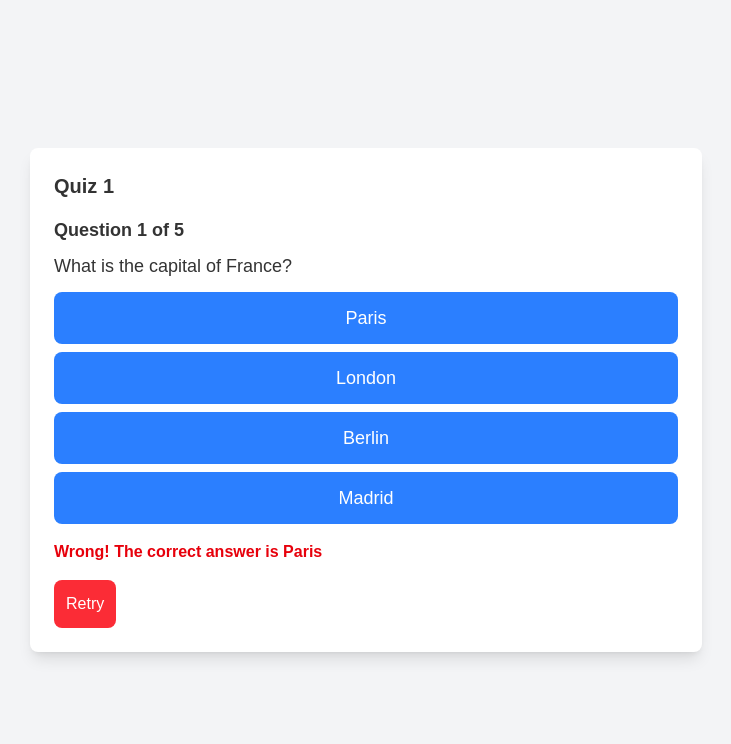
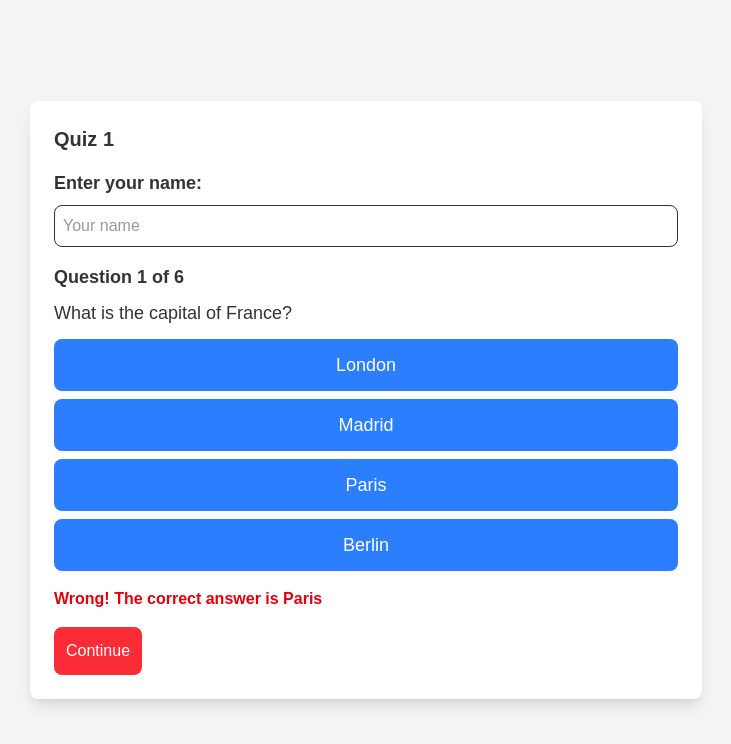
Before and after one commit to Eunike341/quiz-app, a React (Vite) app: page / in a window 1280 px wide. Both pictures are taken after a click on the button "London". Shown: the top 744 px of the page, without its empty margins (274-1005 px from the left). Built offline with nearby package versions, Linux system fonts and the light colour scheme.

Commit message:
add name and score

```diff
--- a/src/QuizApp.tsx
+++ b/src/QuizApp.tsx
@@ -1,4 +1,4 @@
-import { useState, useEffect } from "react";
+import { useState, useEffect, useMemo } from "react";
 import quizzes from "./data";
 
 // Define the Quiz Question type
@@ -8,37 +8,67 @@ interface QuizQuestion {
   answer: string;
 }
 
-// Fix shuffleArray function with generic type
+// Shuffle array function
 const shuffleArray = <T,>(array: T[]): T[] => {
   return [...array].sort(() => Math.random() - 0.5);
 };
 
 const QuizApp = () => {
+  const [name, setName] = useState<string>("");
   const [quizIndex, setQuizIndex] = useState<number>(0);
   const [questions, setQuestions] = useState<QuizQuestion[]>([]);
   const [currentQuestionIndex, setCurrentQuestionIndex] = useState<number>(0);
   const [feedback, setFeedback] = useState<string | null>(null);
   const [showNext, setShowNext] = useState<boolean>(false);
   const [showRetry, setShowRetry] = useState<boolean>(false);
+  const [score, setScore] = useState<number>(0);
+  const [retries, setRetries] = useState<{ [question: string]: number }>({}); // Track retries per question
 
-  // Load quiz questions when quizIndex changes
+  // Shuffle questions only once per quiz change
   useEffect(() => {
-    setQuestions(shuffleArray([...quizzes[quizIndex].questions]));
+    setQuestions(shuffleArray([...quizzes[quizIndex].questions])); // Shuffle questions ONCE
     setCurrentQuestionIndex(0);
     setFeedback(null);
     setShowNext(false);
     setShowRetry(false);
+    setScore(0);
+    setRetries({});
   }, [quizIndex]);
 
+  const currentQuestion = questions[currentQuestionIndex];
+
+  // Fix hook order by placing useMemo **before** useEffect
+  const shuffledOptions = useMemo(
+    () => (currentQuestion ? shuffleArray([...currentQuestion.options]) : []),
+    [currentQuestion]
+  );
+
   const handleAnswer = (selected: string) => {
-    const currentQuestion = questions[currentQuestionIndex];
+    if (!currentQuestion) return;
+
     if (selected === currentQuestion.answer) {
       setFeedback("Correct!");
       setShowNext(true);
       setShowRetry(false);
+
+      // Calculate score with deductions based on retries
+      const retryCount = retries[currentQuestion.question] || 0;
+      const deduction = 20 * (1 - Math.pow(0.5, retryCount));
+      const questionScore = Math.max(20 - deduction, 0); // Ensure score doesn't go negative
+
+      setScore((prev) => prev + questionScore);
     } else {
       setFeedback(`Wrong! The correct answer is ${currentQuestion.answer}`);
       setShowRetry(true);
+
+      // Requeue question immediately
+      setQuestions((prev) => [...prev, currentQuestion]);
+
+      // Track retry count for scoring
+      setRetries((prev) => ({
+        ...prev,
+        [currentQuestion.question]: (prev[currentQuestion.question] || 0) + 1,
+      }));
     }
   };
 
@@ -49,26 +79,21 @@ const QuizApp = () => {
     setCurrentQuestionIndex((prev) => prev + 1);
   };
 
-  const handleRetry = () => {
-    setFeedback(null);
-    setShowRetry(false);
-    setQuestions((prev) => [...prev, questions[currentQuestionIndex]]);
-  };
-
   const handleSwitchQuiz = () => {
     setQuizIndex((prev) => (prev + 1) % quizzes.length);
-    setCurrentQuestionIndex(0);
-    setFeedback(null);
-    setShowNext(false);
-    setShowRetry(false);
+    setName("");
   };
 
   if (currentQuestionIndex >= questions.length) {
     return (
       <div className="text-center p-4">
-        <h2>Quiz Completed!</h2>
+        <h2 className="text-2xl font-bold">Quiz Completed!</h2>
+        <p className="text-lg mt-2">
+          🎉 Congratulations, {name ? <span className="font-bold">{name}</span> : "Player"}! Your score is{" "}
+          <span className="font-bold">{score}</span>.
+        </p>
         <button
-          className="bg-purple-500 text-white px-4 py-2 rounded-lg hover:bg-purple-700 transition-all"
+          className="mt-4 bg-purple-500 text-white px-4 py-2 rounded-lg hover:bg-purple-700"
           onClick={handleSwitchQuiz}
         >
           Switch Quiz
@@ -77,12 +102,22 @@ const QuizApp = () => {
     );
   }
 
-  const currentQuestion = questions[currentQuestionIndex];
-  const shuffledOptions = shuffleArray([...currentQuestion.options]);
-
   return (
     <div className="p-6 max-w-2xl w-full mx-auto bg-white shadow-lg rounded-lg">
       <h2 className="text-xl font-bold mb-4">{quizzes[quizIndex].title}</h2>
+
+      {/* Name Input at the top */}
+      <div className="mb-4">
+        <label className="block text-lg font-bold">Enter your name:</label>
+        <input
+          type="text"
+          placeholder="Your name"
+          value={name}
+          onChange={(e) => setName(e.target.value)}
+          className="border p-2 rounded-lg w-full mt-2"
+        />
+      </div>
+
       <p className="text-lg font-bold mb-2">
         Question {currentQuestionIndex + 1} of {questions.length}
       </p>
@@ -91,7 +126,7 @@ const QuizApp = () => {
         {shuffledOptions.map((option: string, idx: number) => (
           <button
             key={idx}
-            className="block w-full bg-blue-500 text-white p-3 rounded-lg hover:bg-blue-700 transition-all text-lg font-medium whitespace-nowrap"
+            className="block w-full bg-blue-500 text-white p-3 rounded-lg hover:bg-blue-700 transition-all text-lg font-medium"
             onClick={() => handleAnswer(option)}
             disabled={showNext || showRetry}
           >
@@ -111,9 +146,9 @@ const QuizApp = () => {
       {showRetry && (
         <button
           className="mt-4 bg-red-500 text-white p-3 rounded-lg hover:bg-red-700"
-          onClick={handleRetry}
+          onClick={handleNextQuestion} // Now advances after requeue
         >
-          Retry
+          Continue
         </button>
       )}
     </div>
```
